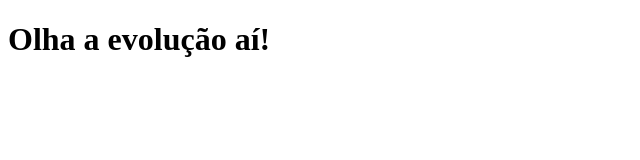
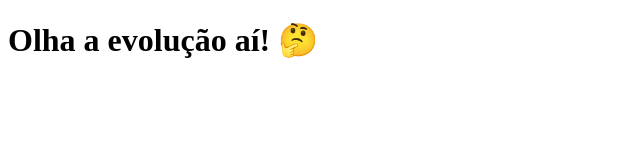
Before and after one commit to thiagothecreator/clone-tabnews, a Next.js app: page / in a window 1280 px wide. Shown: the top 160 px of the page, without its empty margins (0-640 px from the left). Built offline with nearby package versions, Linux system fonts and the light colour scheme.

Commit message:
updated message

```diff
--- a/pages/index.js
+++ b/pages/index.js
@@ -1,3 +1,3 @@
 export default function Home() {
-    return <h1>Olha a evolução aí!</h1>
+    return <h1>Olha a evolução aí! 🤔</h1>
 }
```
